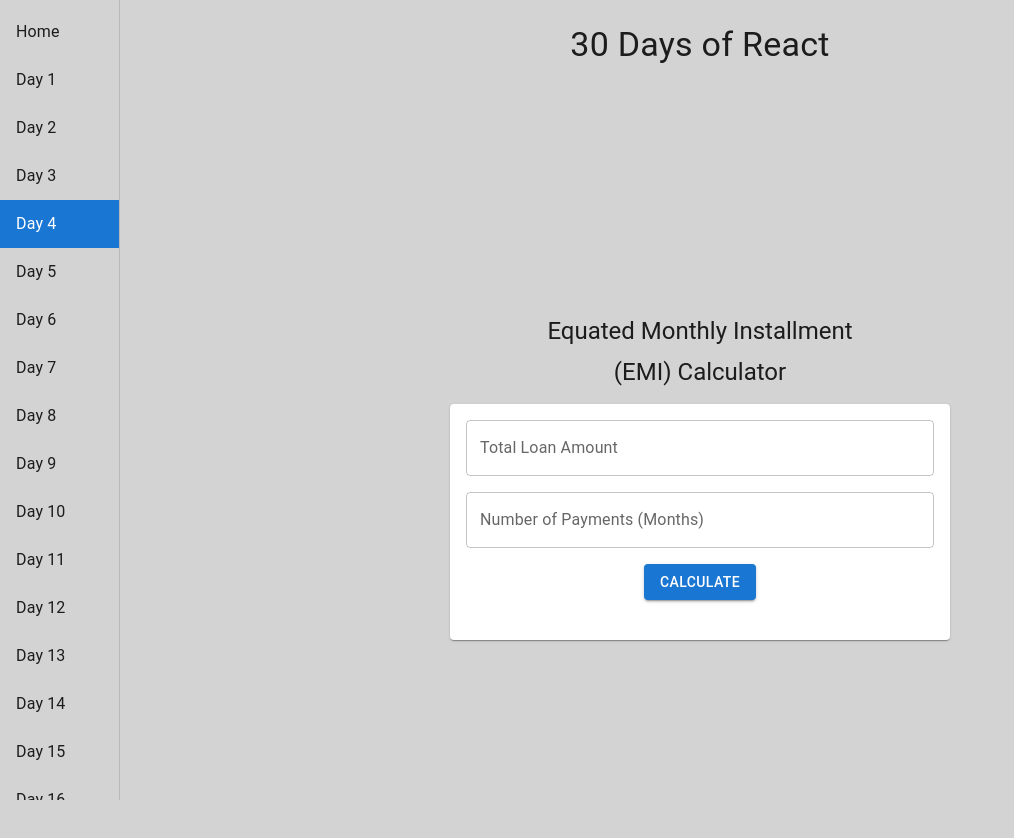
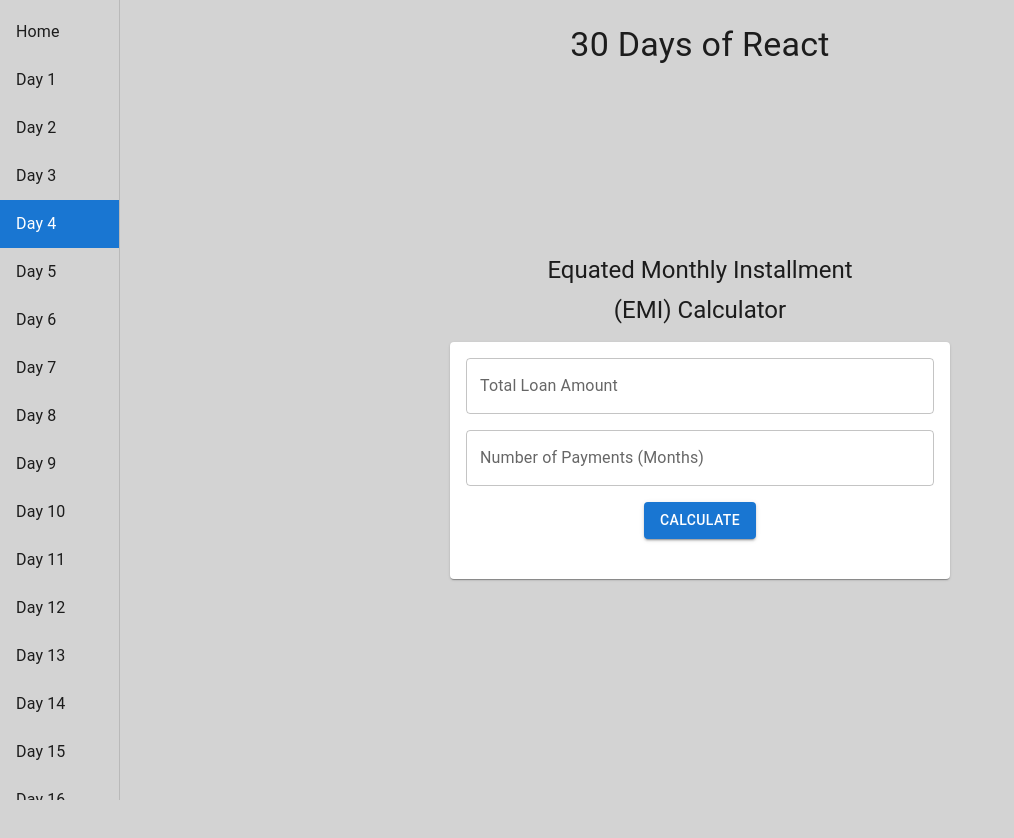
Before and after one commit to Cema2019/codedamn-challenge-30-days-of-react, a React (Vite) app: page /loan-calculator in a window 1280 px wide. Shown: the top 838 px of the page, without its empty margins (0-1014 px from the left). After the commit the page ends 800 px from the top, so only its background shows below. Built offline with nearby package versions, Linux system fonts and the light colour scheme.

Commit message:
Fix minHeight

```diff
--- a/components/LoanCalculator.tsx
+++ b/components/LoanCalculator.tsx
@@ -29,7 +29,7 @@ const LoanCalculator: React.FC = () => {
       display="flex"
       justifyContent="center"
       alignItems="center"
-      minHeight="100vh"
+      minHeight="90%"
       p={2}
     >
       <Box width="100%" maxWidth="500px">
```
